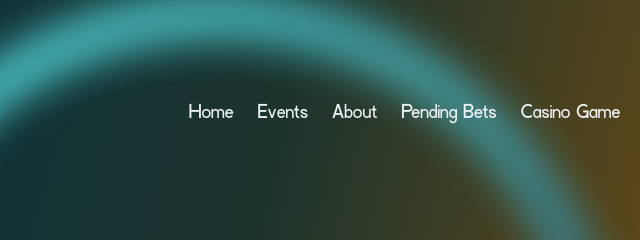
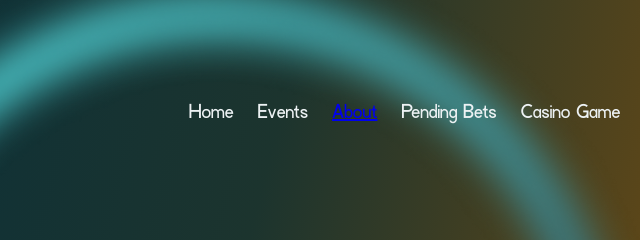
Before and after one commit to purebet/Purebet-Official, a Gatsby site: page / in a window 1280 px wide. Shown: the top 240 px of the page, 423-1063 px from the left. Built offline with nearby package versions, Linux system fonts and the light colour scheme; Gatsby itself is replaced by a stand-in of ours.

Commit message:
Update Nav.jsx

```diff
--- a/src/components/Nav.jsx
+++ b/src/components/Nav.jsx
@@ -20,7 +20,7 @@
           <Link to="/SortByCategory" className="sans nav-ele">
             Events
           </Link>
-          <div className="sans nav-ele">About</div>
+          <div className="sans nav-ele"> <a href = "https://docs.google.com/document/d/1tCQ5CTwp9gK5DBMFC2g_aD_M0c6S851lREqKl0B4CMw/edit?usp=sharing" target = "_blank">About</a> </div>
           <Link to="/PendingBets" className="sans nav-ele">
             Pending Bets
           </Link>
```
